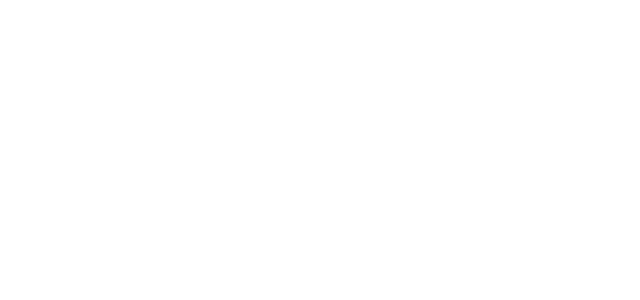
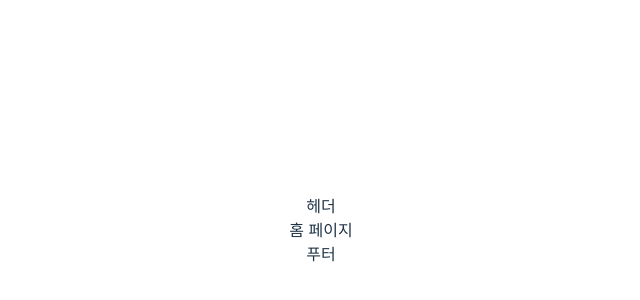
Before and after one commit to KooBonchan/vintage-focus, a React (Vite) app in the folder frontend/: page / in a window 1280 px wide. Shown: the part 170-470 px from the top of the page, without its empty margins (319-959 px from the left). Built offline with nearby package versions, Linux system fonts and the light colour scheme.

Commit message:
frontend layout

```diff
--- a/frontend/src/layouts/AuthLayout.tsx
+++ b/frontend/src/layouts/AuthLayout.tsx
@@ -1,27 +1,10 @@
-import { ReactNode } from "react";
+import { Outlet } from "react-router";
 
-export function AuthLayout(
-  {children}:
-  {children:ReactNode;}) {
+export function AuthLayout() {
   return (
     <>
-    <Header></Header>
-    {children}
-    <Footer></Footer>
+    로그인입니다.
+    <Outlet />
     </>
   );
 }
-
-function Header(){
-  return (
-  <>
-  </>
-  );
-}
-
-function Footer(){
-  return (
-  <>
-  </>
-  );
-}
--- a/frontend/src/layouts/HeaderFooterLayout.tsx
+++ b/frontend/src/layouts/HeaderFooterLayout.tsx
@@ -1,11 +1,27 @@
-import { ReactNode } from "react";
+import { Outlet } from "react-router";
 
-export function HeaderFooterLayout(
-  {children}:
-  {children:ReactNode}) {
-  return (
-    <>
-    {children}
-    </>
-  );
-}
+export function HeaderFooterLayout() {
+    return (
+      <>
+      <Header></Header>
+      <Outlet />
+      <Footer></Footer>
+      </>
+    );
+  }
+
+  function Header(){
+    return (
+    <header>
+    헤더
+    </header>
+    );
+  }
+
+  function Footer(){
+    return (
+    <footer>
+    푸터
+    </footer>
+    );
+  }
--- a/frontend/src/pages/About.tsx
+++ b/frontend/src/pages/About.tsx
@@ -1,6 +1,7 @@
 export function About() {
   return (
     <>
+    사이트 설명
     </>
   );
 }
--- a/frontend/src/pages/Home.tsx
+++ b/frontend/src/pages/Home.tsx
@@ -1,6 +1,7 @@
 export function Home() {
   return (
     <>
+    홈 페이지
     </>
   );
 }
--- a/frontend/src/pages/auth/Login.tsx
+++ b/frontend/src/pages/auth/Login.tsx
@@ -1,3 +1,7 @@
 export function Login() {
-  return <></>;
+  return (
+  <>
+  로그인 페이지
+  </>
+  );
 }
--- a/frontend/src/pages/auth/Register.tsx
+++ b/frontend/src/pages/auth/Register.tsx
@@ -1,3 +1,7 @@
 export function Register() {
-  return <></>;
+  return (
+  <>
+  회원가입 페이지
+  </>
+  );
 }
--- a/frontend/src/pages/product/ProductDetail.tsx
+++ b/frontend/src/pages/product/ProductDetail.tsx
@@ -1,7 +1,10 @@
+import { useParams } from "react-router";
+
 export function ProductDetail() {
   const { id } = useParams();
   return (
     <>
+    상품 상세: 상품번호 {id}
     </>
   );
 }
--- a/frontend/src/pages/product/ProductList.tsx
+++ b/frontend/src/pages/product/ProductList.tsx
@@ -1,6 +1,7 @@
 export function ProductList() {
   return (
     <>
+    상품 목록
     </>
   );
 }
```
